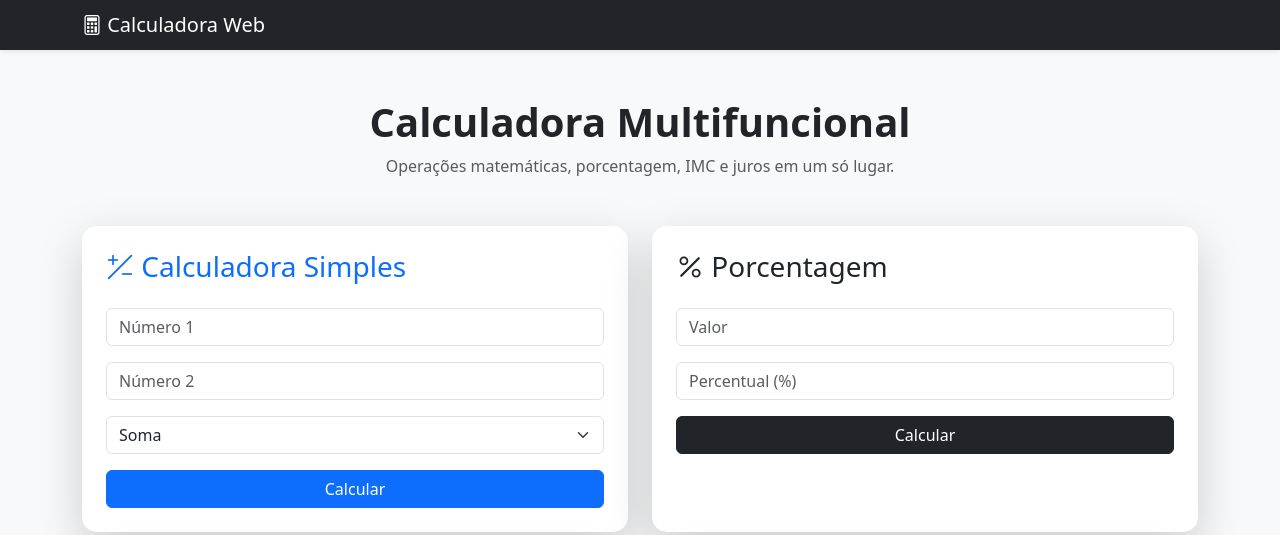
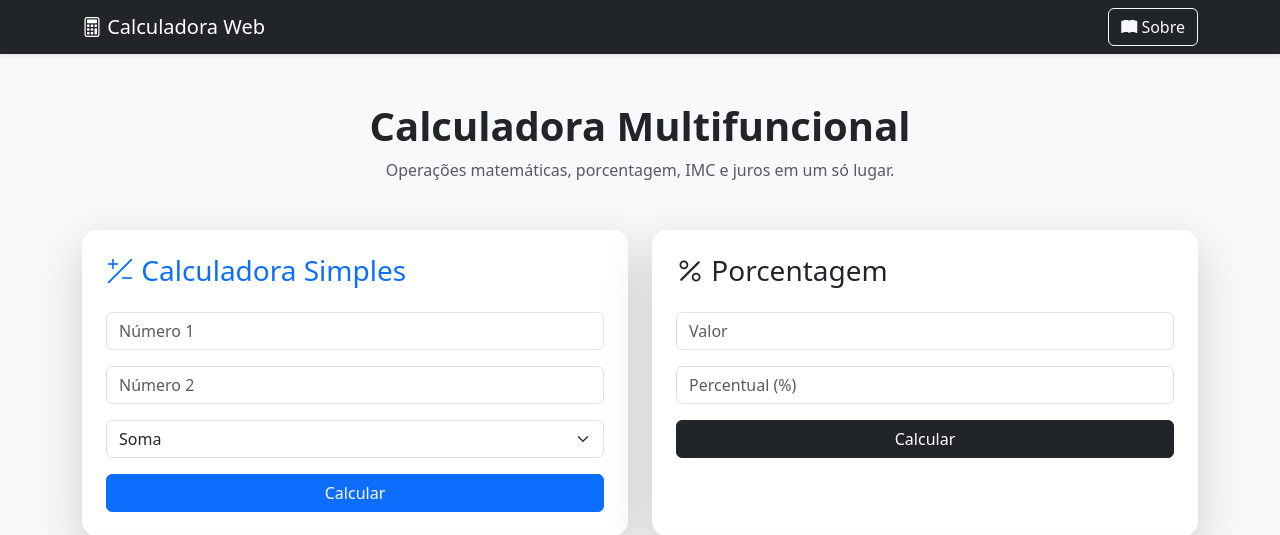
Before and after one commit to ari268/calculadora_mutifuncional, a Flask app: page / in a window 1280 px wide. Shown: the top 535 px of the page. Run offline with Flask 3, Linux system fonts and the light colour scheme.

Commit message:
Adicionando sobre no index.html

```diff
--- a/templates/index.html
+++ b/templates/index.html
@@ -41,7 +41,13 @@
             <i class="bi bi-calculator"></i>
             Calculadora Web
         </span>
+    <div class="d-flex gap-2">
 
+            <a href="/sobre" class="btn btn-outline-light">
+                <i class="bi bi-book-fill"></i>
+                Sobre
+            </a>
+    </div>
 
     </div>
 
@@ -108,6 +114,8 @@
         </div>
 
     {% endif %}
+
+
 
     <!-- CARDS -->
 
```
